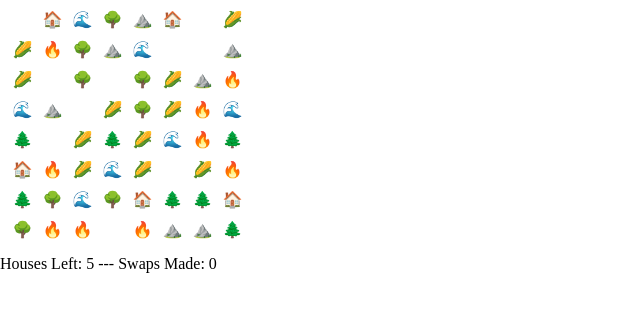
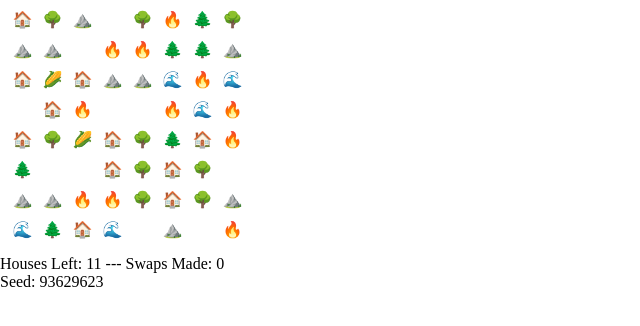
Before and after one commit to rmkubik/ldjam41, a plain HTML site: page index.html in a window 1280 px wide. Shown: the whole page, without its empty margins (0-640 px from the left). Drawn offline with Linux system fonts and the light colour scheme.

Commit message:
Render seed

```diff
--- a/index.html
+++ b/index.html
@@ -6,6 +6,8 @@
         <div id="game">
         </div>
         <div id="score">
+            <div id="stats"></div>
+            <div id="seed"></div>
         </div>
         <script src="src/Random.js"></script>
         <script src="src/index.js"></script>
--- a/src/index.js
+++ b/src/index.js
@@ -21,7 +21,7 @@ const tileStyles = {
     height: 25
 }
 const tileClass = 'tile';
-const {s = Math.floor(Math.random() << 8), w = 8, h = 8, lvl} = readQueryParams();
+const {s = Math.floor(Math.random() * Math.pow(10, 8)), w = 8, h = 8, lvl} = readQueryParams();
 const rng = new Random(s);
 
 
@@ -154,7 +154,8 @@ function updateUI(tiles) {
 }
 
 function renderUI(uiEl) {
-    uiEl.innerHTML = `Houses Left: ${state.score} --- Swaps Made: ${state.swapsMade}`;
+    uiEl.querySelector('#stats').innerHTML = `Houses Left: ${state.score} --- Swaps Made: ${state.swapsMade}`;
+    uiEl.querySelector('#seed').innerHTML = `Seed: ${s}`;
 }
 
 function getRandomTiles(w, h) {
```
